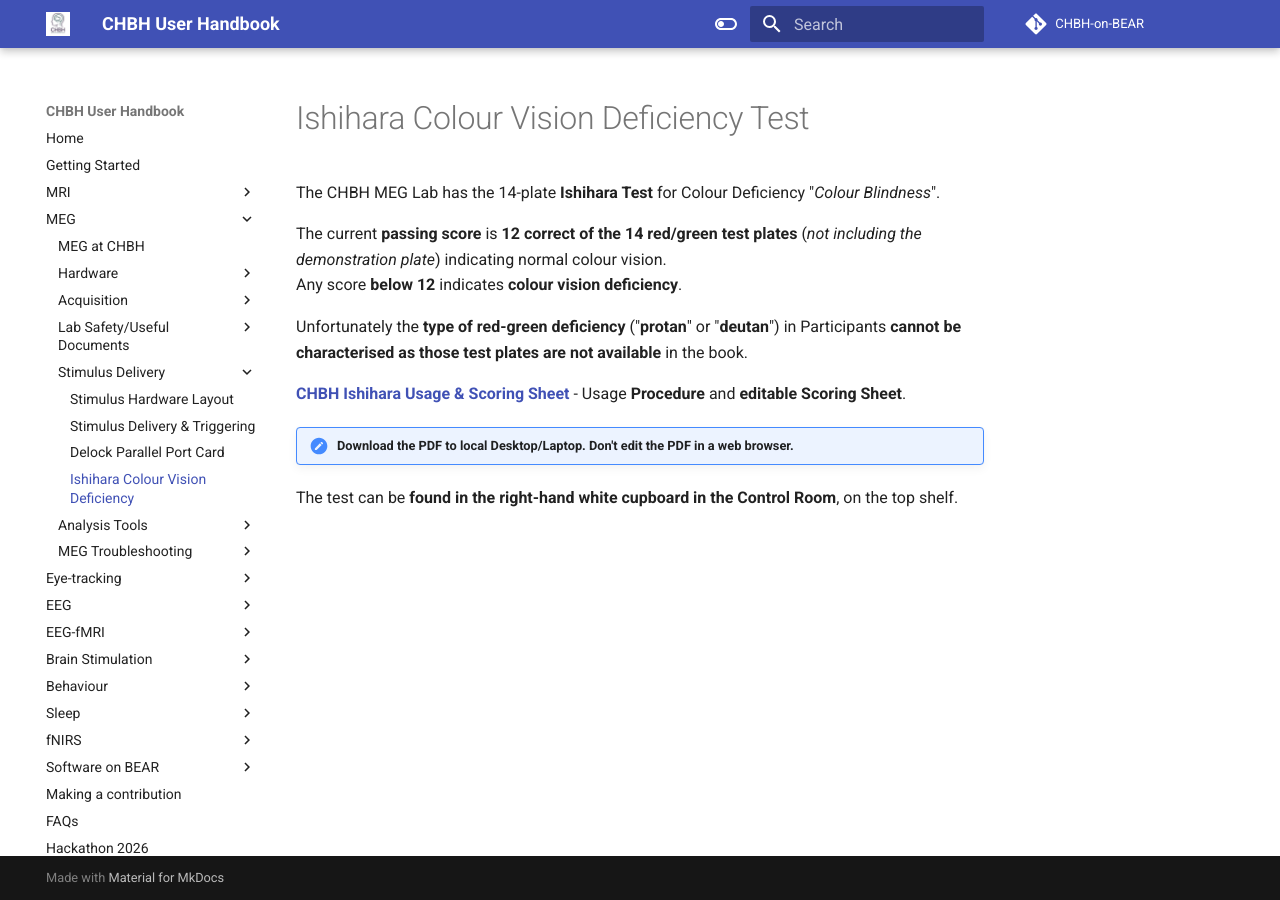
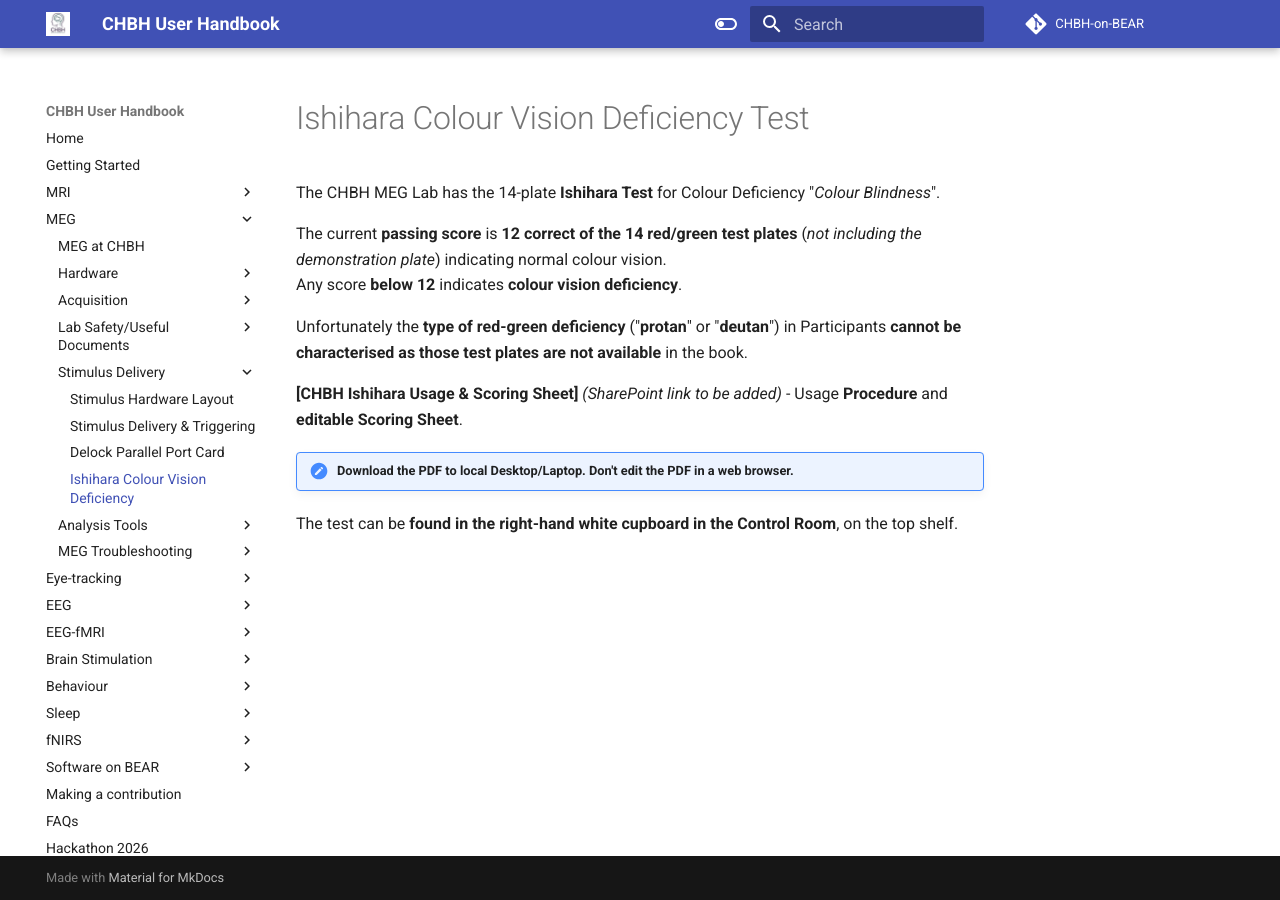
Before and after one commit to chbh-opensource/chbh-on-bear, an MkDocs documentation site: the page built from docs/meg/stimulus/ishihara.md, in a window 1280 px wide. Built offline with MkDocs 1.6.1 and Material for MkDocs 9.7.7, drawn with Linux system fonts in a browser that asks for light colours; comment, search, counter and statistics services are not loaded.

Commit message:
Finished removing PDF links to copyright manuals etc

```diff
--- a/docs/meg/stimulus/ishihara.md
+++ b/docs/meg/stimulus/ishihara.md
@@ -7,7 +7,7 @@
 
 Unfortunately the **type of red-green deficiency** ("**protan**" or "**deutan**") in Participants **cannot be characterised as those test plates are not available** in the book.
 
-**[CHBH Ishihara Usage & Scoring Sheet](../../meg/pdfs/CHBH_Ishihara_Usage_Scoring_Sheet.pdf)** - Usage **Procedure** and **editable Scoring Sheet**.
+**[CHBH Ishihara Usage & Scoring Sheet]** <!--- (../../meg/pdfs/CHBH_Ishihara_Usage_Scoring_Sheet.pdf) ---!> *(SharePoint link to be added)* - Usage **Procedure** and **editable Scoring Sheet**.
 
 !!! Note "Download the PDF to local Desktop/Laptop. Don't edit the PDF in a web browser."
 
```
Also changed, not shown: docs/meg/acquisition/cleaning_eeg_caps.md (+1 -1 lines), docs/meg/acquisition/tidying_up.md (+1 -1 lines), docs/meg/stimulus/stimulus_delivery.md (+1 -1 lines), docs/meg/troubleshooting/sleep_mode.md (+1 -1 lines).
